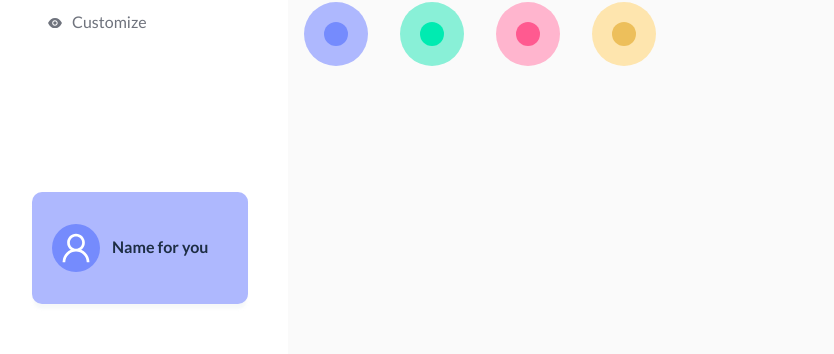
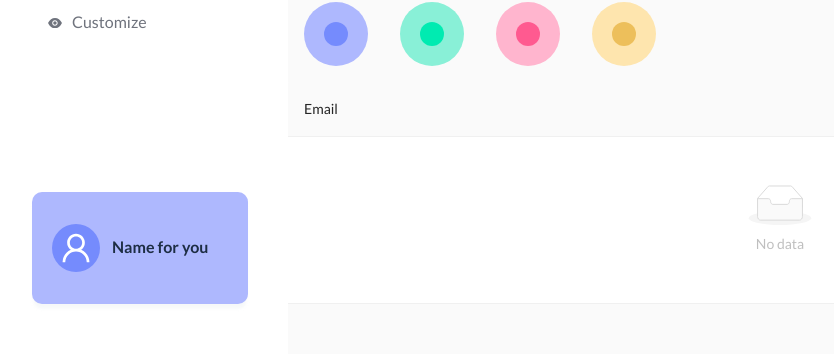
Before and after one commit to anovote/frontend, a React (Create React App) app: page / in a window 1280 px wide. Shown: the part 372-726 px from the top of the page, without its empty margins (8-842 px from the left). Built offline with nearby package versions, Linux system fonts and the light colour scheme.

Commit message:
Add columns type

```diff
--- /dev/null
+++ b/src/components/importVoters/EligibleVotersTable.tsx
@@ -0,0 +1,18 @@
+import * as React from 'react'
+import { Table } from 'antd'
+
+export default function EligibleVotersTable(): React.ReactElement {
+    const columns = [
+        {
+            title: 'Email',
+            dataIndex: 'email',
+            key: 'email',
+        },
+    ]
+
+    return (
+        <div>
+            <Table columns={columns} />
+        </div>
+    )
+}
--- a/src/views/home/index.tsx
+++ b/src/views/home/index.tsx
@@ -1,6 +1,7 @@
 import Title from 'antd/lib/typography/Title'
 import Text from 'antd/lib/typography/Text'
 import React from 'react'
+import EligibleVotersTable from 'components/importVoters/EligibleVotersTable'
 
 /**
  * Landing page of application and home root
@@ -30,6 +31,7 @@ export default function Home(): React.ReactElement {
                     <span className="inner-round"></span>
                 </span>
             </div>
+            <EligibleVotersTable />
         </div>
     )
 }
```
